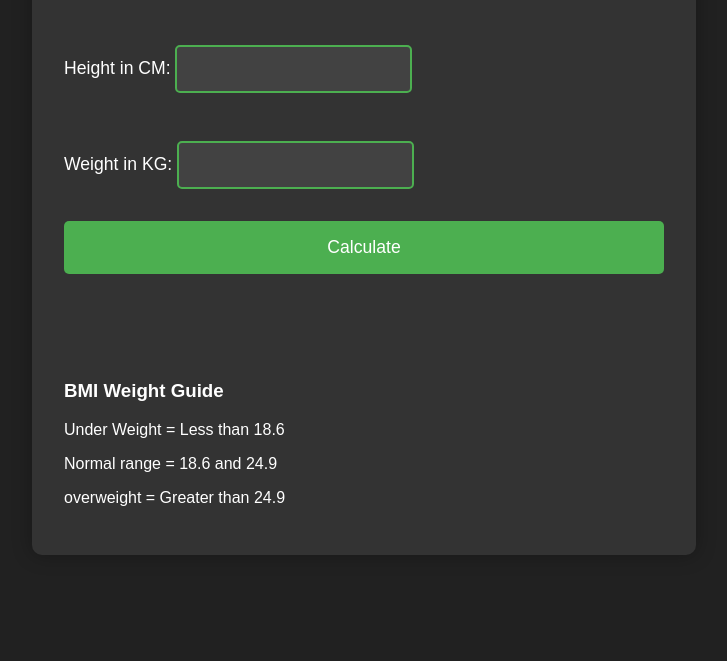
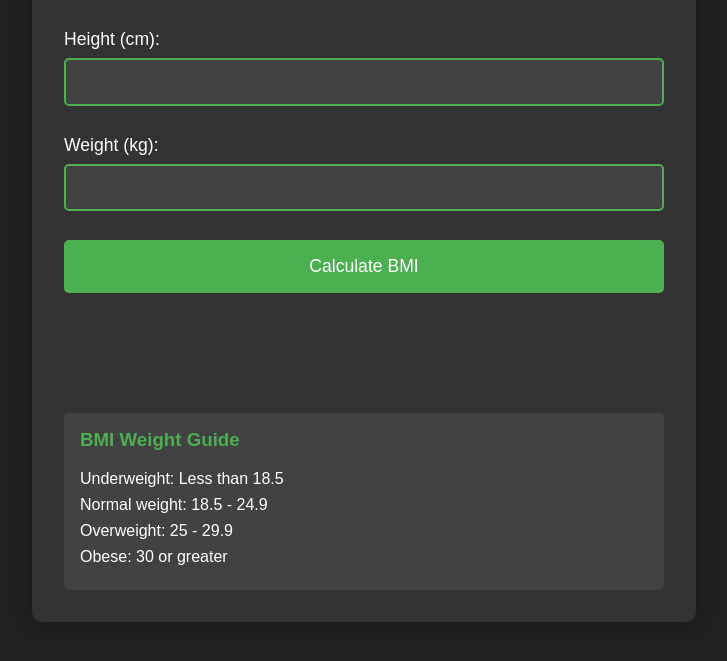
Before and after one commit to ScriptingWithSaad/BMI-Generator, a plain HTML site: page index.html in a window 1280 px wide. Shown: the part 113-774 px from the top of the page, without its empty margins (276-1003 px from the left). Drawn offline with Linux system fonts and the light colour scheme.

Commit message:
Update index.html

```diff
--- a/index.html
+++ b/index.html
@@ -10,28 +10,31 @@
 
 <body>
 
-    <div class="container">
+   <div class="container">
         <h1>BMI Calculator</h1>
-        <form>
-            <p>
-                <label for="height">Height in CM: </label>
-                <input type="text" id="height">
-            </p>
-            <p>
-                <label for="weight">Weight in KG: </label>
-                <input type="text" id="weight">
-            </p>
-
-            <button type="submit">Calculate</button>
+        <form id="bmiForm">
+            <div class="input-group">
+                <label for="height">Height (cm):</label>
+                <input type="number" id="height" min="1" step="0.1" required>
+                <span class="error" id="heightError"></span>
+            </div>
+            <div class="input-group">
+                <label for="weight">Weight (kg):</label>
+                <input type="number" id="weight" min="1" step="0.1" required>
+                <span class="error" id="weightError"></span>
+            </div>
+            <button type="submit">Calculate BMI</button>
             <div id="result"></div>
-            <div id="weight-guide">
+            <div class="weight-guide">
                 <h3>BMI Weight Guide</h3>
-                <p>Under Weight = Less than 18.6</p>
-                <p>Normal range = 18.6 and 24.9</p>
-                <p>overweight = Greater than 24.9</p>
+                <p>Underweight: Less than 18.5</p>
+                <p>Normal weight: 18.5 - 24.9</p>
+                <p>Overweight: 25 - 29.9</p>
+                <p>Obese: 30 or greater</p>
             </div>
         </form>
     </div>
+
 
     <script src="javascript/javascript.js"></script>
 </body>
```
